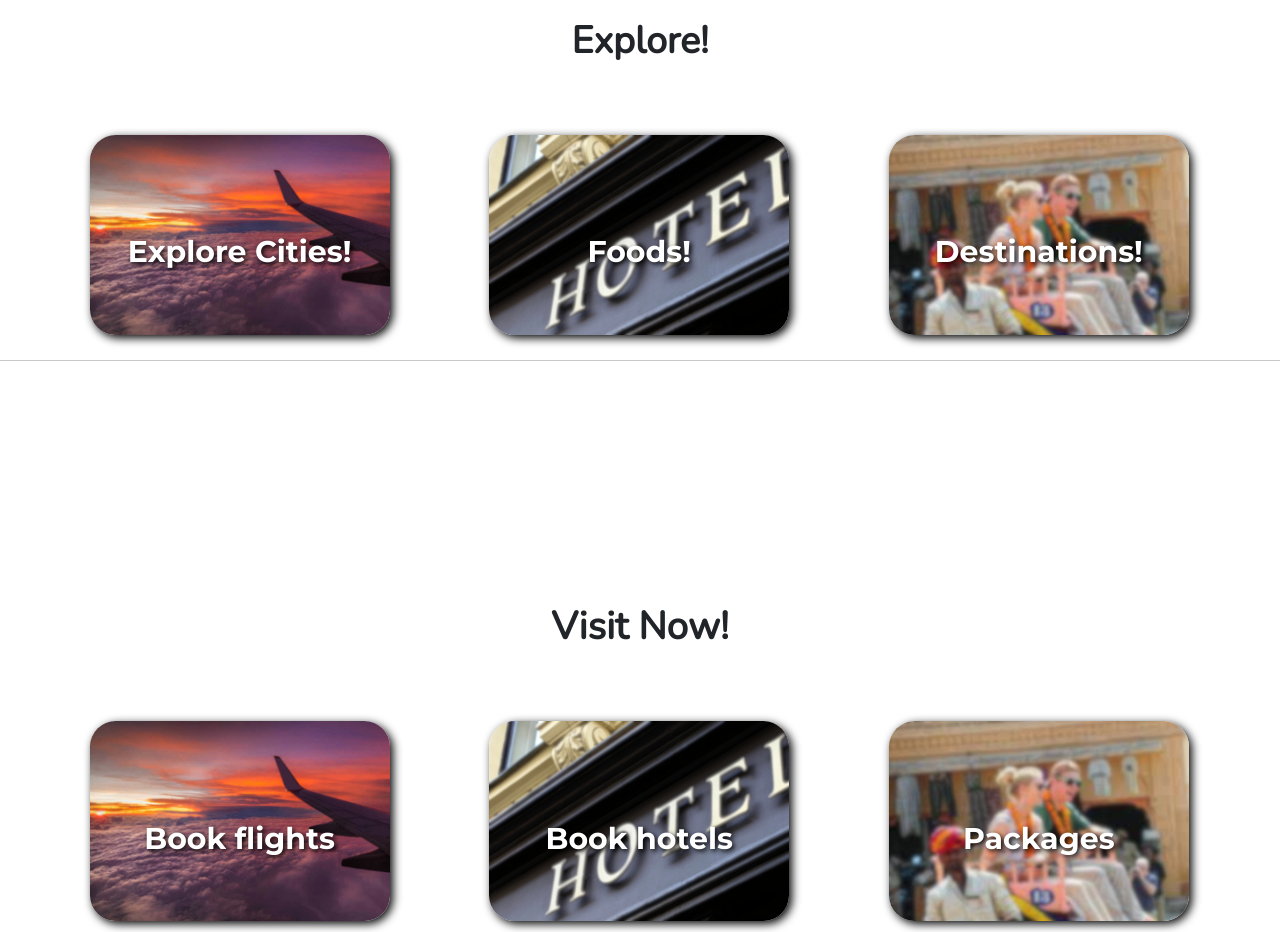
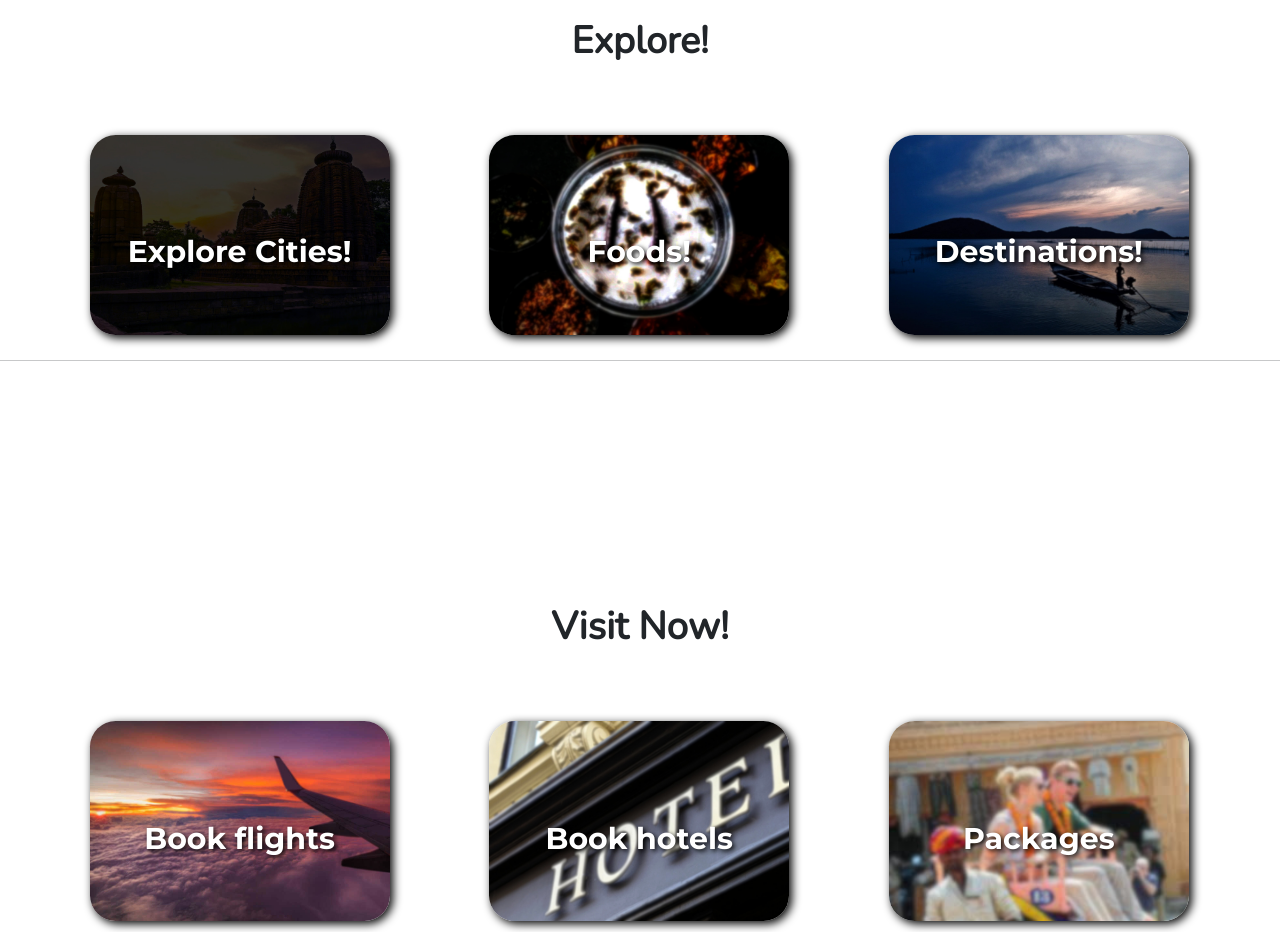
Before and after one commit to Abhijeet246/Odisha, a plain HTML site: page index.html in a window 1280 px wide. Shown: the part 920-1852 px from the top of the page. Drawn offline with nearby package versions, Linux system fonts and the light colour scheme; files whose address does not match are found by name; a web font is replaced by a local one.

Commit message:
updated index.html

```diff
--- a/index.html
+++ b/index.html
@@ -91,13 +91,13 @@
 <div class="Explore">
   <h1>Explore!</h1>
   <div class="cardContainer1">
-    <div class="card1" style="background:url(/assets/images/flights.jpg); background-size: cover;" >
+    <div class="card1" style="background:url(/assets/images/background1.jpg); background-size: cover;" >
       <h2 >Explore Cities!</h2>
       </div>
-      <div class="card1" style="background:url(/assets/images/hotel.jpg); background-size: cover; " >
+      <div class="card1" style="background:url(/assets/images/Food.jpeg); background-size: cover; " >
       <h2 >Foods!</h2>
       </div>
-      <div class="card1" style="background:url(/assets/images/package.jpg);background-size:cover;" >
+      <div class="card1" style="background:url(/assets/images/tourism.jpg);background-size:cover;" >
       <h2 >Destinations!</h2>
       </div>
   </div>
```
Also changed, not shown: assets/images/Food.jpeg (added).
